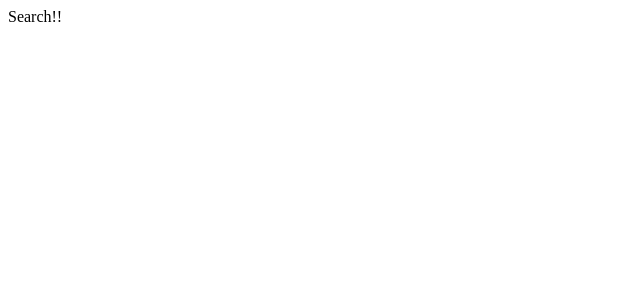
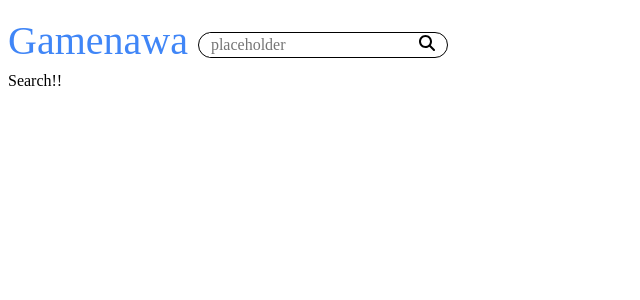
Before and after one commit to eeeeweeee/Gamenawa-front, a Vue app: page /search in a window 1280 px wide. Shown: the top 300 px of the page, without its empty margins (0-640 px from the left). Built offline with nearby package versions, Linux system fonts and the light colour scheme.

Commit message:
feat: TheHeader 컴포넌트 추가
- 타이틀(로고 대체)과 검색 컴포넌트 포함
- 타이틀을 누르면 home 뷰로 돌아옴

```diff
--- /dev/null
+++ b/src/components/common/TheHeader.vue
@@ -0,0 +1,43 @@
+<template>
+  <div class="header">
+    <div class="header__title" @click="routeHome">
+      Gamenawa
+    </div>
+    <div class="header__search">
+      <BaseSearch/>
+    </div>
+  </div>
+</template>
+
+<script setup lang="ts">
+import { useRouter } from 'vue-router';
+import BaseSearch from '../base/BaseSearch.vue';
+
+const router = useRouter();
+
+function routeHome() {
+  router.push('/');
+}
+</script>
+
+<style lang="scss" scoped>
+.header {
+  display: flex;
+  gap: 10px;
+  align-items: center;
+
+  height: 64px;
+
+  &__title {
+    font-size: 40px;
+    font-weight: 2000;
+    color: $color-primary;
+
+    cursor: pointer;
+  }
+
+  &__search {
+    margin-top: 10px;
+  }
+}
+</style>
--- a/src/views/HomeView.vue
+++ b/src/views/HomeView.vue
@@ -1,12 +1,12 @@
 <template>
   <div>
+    <TheHeader/>
     Welcome to Gamenawa!!
-    <BaseSearch/>
   </div>
 </template>
 
 <script setup lang="ts">
-import BaseSearch from '../components/base/BaseSearch.vue';
+import TheHeader from '../components/common/TheHeader.vue';
 </script>
 
 <style></style>
--- a/src/views/SearchView.vue
+++ b/src/views/SearchView.vue
@@ -1,10 +1,13 @@
 <template>
     <div>
+      <TheHeader/>
         Search!!
     </div>
 </template>
 
 <script setup lang="ts">
+import TheHeader from '../components/common/TheHeader.vue';
+
 </script>
 
 <style>
```
